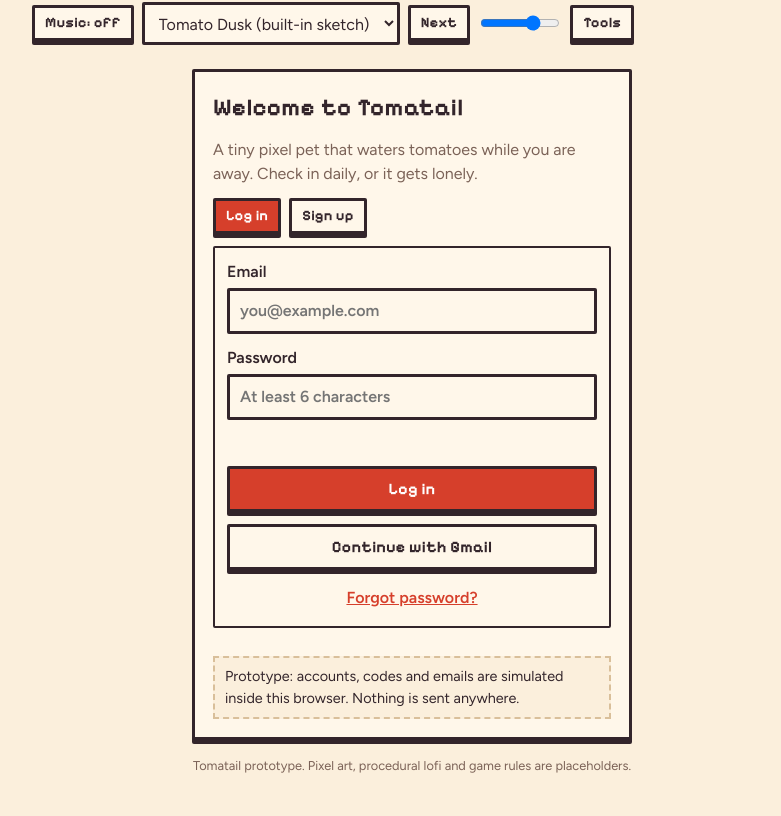
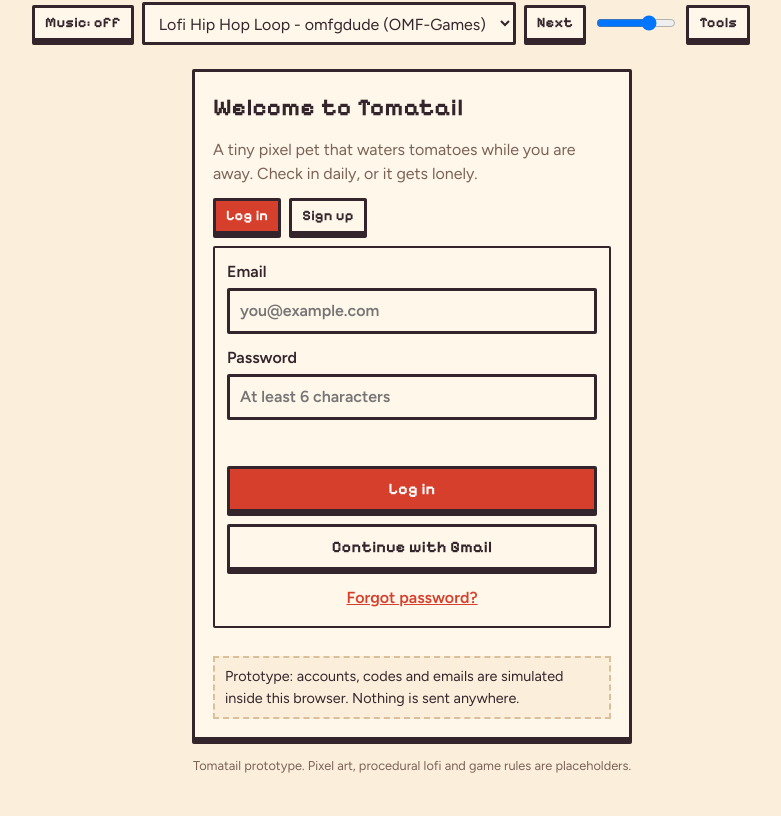
Before and after one commit to judenguyen116/tomatail, a plain HTML site: page index.html in a window 1280 px wide. Shown: the part 63-879 px from the top of the page, without its empty margins (228-1009 px from the left). Drawn offline with Linux system fonts and the light colour scheme.

Commit message:
Add first lofi track (Lofi Hip Hop Loop, CC0)
Co-Authored-By: Claude Sonnet 5.5 <noreply@anthropic.com>
Claude-Session: https://claude.ai/code/session_01KQtNVH4TyPJsFaCbyDzJUN

```diff
--- a/index.html
+++ b/index.html
@@ -698,7 +698,9 @@ $('logout').onclick=logout;
 /* ---------- music library ---------- */
 // Add real tracks here. Put the audio files in /audio and fill in the license and source for each.
 // { title:'Track name', artist:'Artist', src:'audio/track.mp3', license:'CC0 | CC-BY 4.0 | ...', url:'https://page-where-you-got-it' }
-const LIBRARY=[];
+const LIBRARY=[
+  {title:'Lofi Hip Hop Loop',artist:'omfgdude (OMF-Games)',src:'audio/lofi-hip-hop-loop.ogg',license:'CC0',url:'https://opengameart.org/content/lofi-hip-hop-loop'}
+];
 const Music=(function(){
   const audio=new Audio();audio.preload='none';audio.volume=0.7;
   const items=LIBRARY.map(function(t){return Object.assign({kind:'file'},t);})
```
Also changed, not shown: 2 other files.
